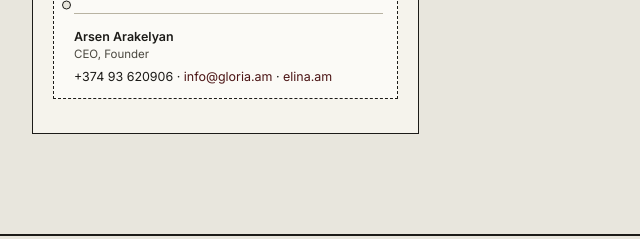
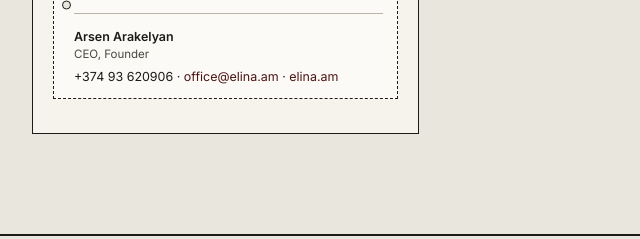
Before and after one commit to itcarmenia/about, a plain HTML site: page index.html in a window 1280 px wide. Shown: the part 3377-3616 px from the top of the page, 0-640 px from the left. Drawn offline with Linux system fonts and the light colour scheme.

Commit message:
Update index.html

```diff
--- a/index.html
+++ b/index.html
@@ -641,7 +641,7 @@
         <div class="contact">
           <div class="name">Arsen Arakelyan</div>
           <div class="role">CEO, Founder</div>
-          +374 93 620906  · <a href="mailto:office@elina.am">info@gloria.am</a> · <a href="https://elina.am/" target="_blank">elina.am</a>
+          +374 93 620906  · <a href="mailto:office@elina.am">office@elina.am</a> · <a href="https://elina.am/" target="_blank">elina.am</a>
         </div>
       </div>
     </article>
```
